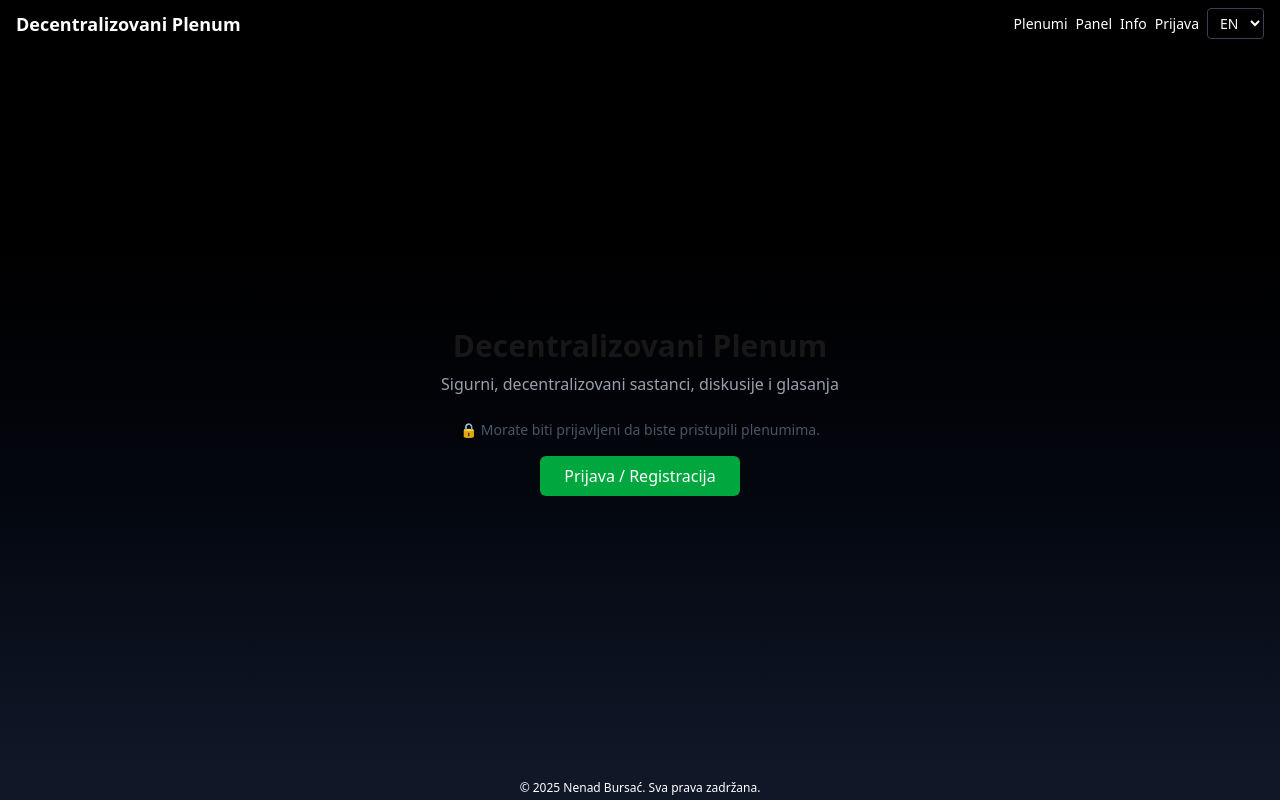
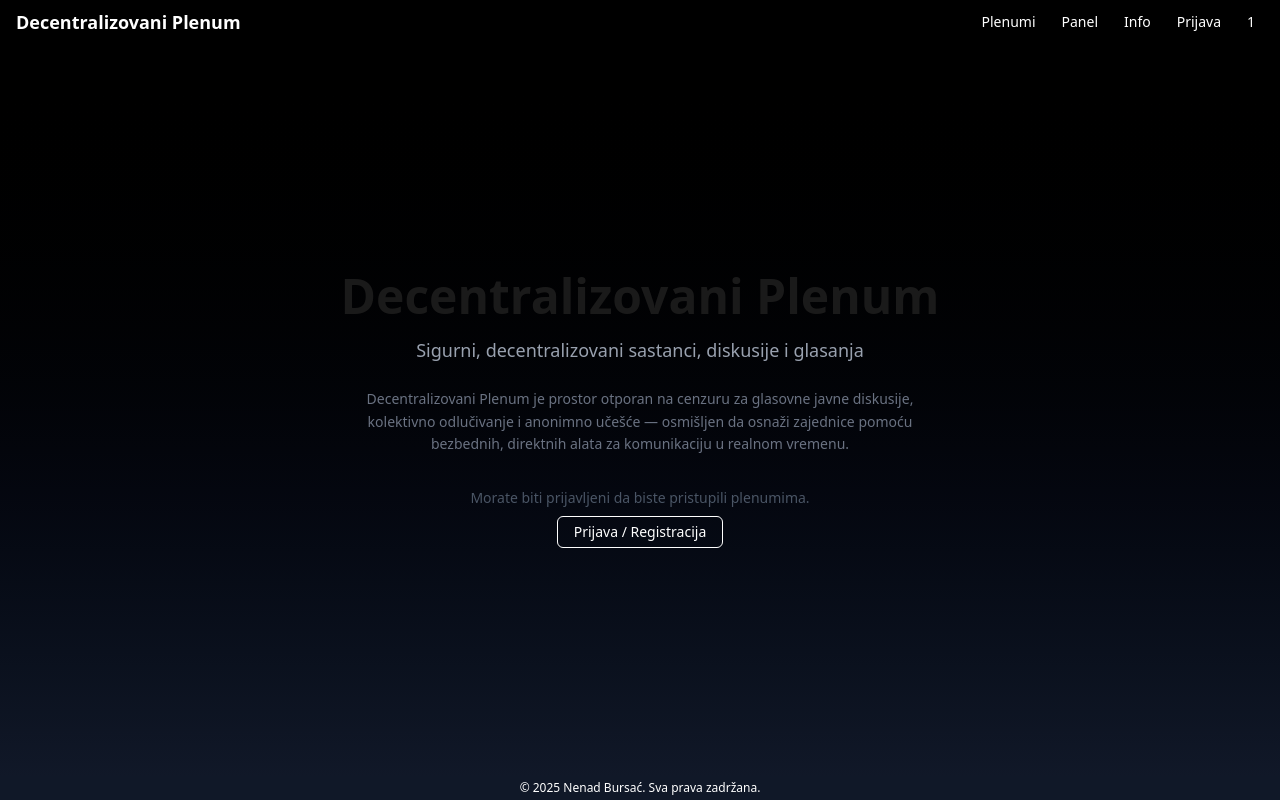
Before and after one commit to nbursa/AgoraNet, a Next.js app in the folder client/: page /1 in a window 1280 px wide. Built offline with nearby package versions, Linux system fonts and the light colour scheme; no server answers.

Commit message:
feat: refactor app button

```diff
--- a/client/messages/en.json
+++ b/client/messages/en.json
@@ -19,6 +19,7 @@
   "home": {
     "title": "Decentralized Meeting",
     "description": "Secure, decentralized meetings, discussions & voting",
+    "longDescription": "Decentralized Plenum is a censorship-resistant space for voice-based public discussions, collective decisions, and anonymous participation — designed to empower communities with real-time, secure peer-to-peer tools.",
     "viewRooms": "View Active Rooms",
     "createRoom": "Create New Room",
     "loginRequired": "You must be logged in to access rooms.",
@@ -61,7 +62,8 @@
     "loginBtn": "Login",
     "error": "Invalid credentials",
     "noAccount": "Don't have an account?",
-    "registerHere": "Register here"
+    "registerHere": "Register here",
+    "invalidCredentials": "Invalid username or password"
   },
   "register": {
     "title": "Create Your Account",
@@ -76,7 +78,9 @@
     "haveAccount": "Already have an account?",
     "loginHere": "Login here",
     "mismatch": "Passwords do not match",
-    "error": "Registration failed. Try again."
+    "error": "Registration failed. Try again.",
+    "userExists": "Username already exists. Please log in.",
+    "userExistsWrongPassword": "Username already exists, but the password is incorrect. Please log in."
   },
   "dashboard": {
     "title": "Dashboard",
--- a/client/messages/sr.json
+++ b/client/messages/sr.json
@@ -19,6 +19,7 @@
   "home": {
     "title": "Decentralizovani Plenum",
     "description": "Sigurni, decentralizovani sastanci, diskusije i glasanja",
+    "longDescription": "Decentralizovani Plenum je prostor otporan na cenzuru za glasovne javne diskusije, kolektivno odlučivanje i anonimno učešće — osmišljen da osnaži zajednice pomoću bezbednih, direktnih alata za komunikaciju u realnom vremenu.",
     "viewRooms": "Pogledaj Aktivne Plenume",
     "createRoom": "Kreiraj Novi Plenum",
     "loginRequired": "Morate biti prijavljeni da biste pristupili plenumima.",
@@ -61,7 +62,8 @@
     "loginBtn": "Prijavi se",
     "error": "Neispravni podaci",
     "noAccount": "Nemate nalog?",
-    "registerHere": "Registrujte se ovde"
+    "registerHere": "Registrujte se ovde",
+    "invalidCredentials": "Pogrešno korisničko ime ili lozinka"
   },
   "register": {
     "title": "Kreiraj Nalog",
--- a/client/package.json
+++ b/client/package.json
@@ -10,7 +10,10 @@
   },
   "dependencies": {
     "@headlessui/react": "^2.2.0",
+    "@radix-ui/react-slot": "^1.1.2",
     "axios": "^1.8.3",
+    "class-variance-authority": "^0.7.1",
+    "clsx": "^2.1.1",
     "lucide-react": "^0.483.0",
     "next": "15.2.2",
     "next-auth": "^4.24.11",
@@ -18,7 +21,8 @@
     "react": "^19.0.0",
     "react-dom": "^19.0.0",
     "recharts": "^2.15.1",
-    "socket.io-client": "^4.8.1"
+    "socket.io-client": "^4.8.1",
+    "tailwind-merge": "^3.0.2"
   },
   "devDependencies": {
     "@eslint/eslintrc": "^3",
--- a/client/src/app/[locale]/page.tsx
+++ b/client/src/app/[locale]/page.tsx
@@ -3,6 +3,7 @@
 import { useRouter } from "next/navigation";
 import { useTranslations, useLocale } from "next-intl";
 import { useEffect, useState } from "react";
+import { Button } from "@/components/Button";
 
 export default function HomePage() {
   const router = useRouter();
@@ -20,35 +21,28 @@ export default function HomePage() {
   };
 
   return (
-    <div className="flex-1 flex items-center justify-center w-full px-4 py-6">
-      <div className="flex flex-col items-center w-full max-w-2xl text-center">
-        <h1 className="text-3xl font-bold">{t("title")}</h1>
-        <p className="mt-2 text-gray-400">{t("description")}</p>
+    <div className="flex-1 flex items-center justify-center w-full px-4 py-8">
+      <div className="flex flex-col items-center w-full max-w-3xl text-center">
+        <h1 className="text-4xl sm:text-5xl font-bold mb-4">{t("title")}</h1>
+        <p className="text-gray-400 text-lg max-w-2xl">{t("description")}</p>
+
+        <p className="mt-6 text-gray-500 text-sm max-w-xl leading-relaxed">
+          {t("longDescription")}
+        </p>
 
         {isAuthenticated ? (
-          <div className="w-full mt-6 gap-4 flex flex-col xs:flex-row items-center justify-center">
-            <button
-              onClick={() => goTo("/rooms")}
-              className="w-full xs:w-auto bg-blue-600 text-white px-6 py-2 rounded-md"
-            >
-              {t("viewRooms")}
-            </button>
-            <button
-              onClick={() => goTo("/rooms/new")}
-              className="w-full xs:w-auto bg-purple-600 text-white px-6 py-2 rounded-md"
-            >
+          <div className="w-full mt-8 gap-4 flex flex-col sm:flex-row items-center justify-center">
+            <Button onClick={() => goTo("/rooms")}>{t("viewRooms")}</Button>
+            <Button onClick={() => goTo("/rooms/new")} variant="outline">
               {t("createRoom")}
-            </button>
+            </Button>
           </div>
         ) : (
-          <div className="mt-6">
-            <p className="text-gray-600 text-sm">🔒 {t("loginRequired")}</p>
-            <button
-              onClick={() => goTo("/login")}
-              className="w-full xs:w-auto mt-4 bg-green-600 text-white px-6 py-2 rounded-md"
-            >
+          <div className="mt-8">
+            <p className="text-gray-600 text-sm mb-2">{t("loginRequired")}</p>
+            <Button onClick={() => goTo("/login")} variant="outline">
               {t("loginBtn")}
-            </button>
+            </Button>
           </div>
         )}
       </div>
--- a/client/src/app/globals.css
+++ b/client/src/app/globals.css
@@ -1,16 +1,32 @@
 @import "tailwindcss";
 
 :root {
-  --background: #ffffff;
-  --foreground: #171717;
+  --background: 255 100% 100%;
+  --foreground: 0 0% 10%;
+  --primary: 222.2 89% 90%;
+  --primary-foreground: 222.2 89% 10%;
+  --secondary: 0 0% 100%;
+  --secondary-foreground: 0 0% 20%;
+  --secondary-hover: 0 0% 100% / 0.08;
+  --border: 220 13% 91%;
+  --input: 220 13% 91%;
+  --ring: 222.2 89% 55%;
   --font-sans: var(--font-geist-sans);
   --font-mono: var(--font-geist-mono);
 }
 
 @media (prefers-color-scheme: dark) {
   :root {
-    --background: #0a0a0a;
-    --foreground: #ededed;
+    --background: 222.2 47.4% 11.2%;
+    --foreground: 210 40% 98%;
+    --primary: 210 40% 98%;
+    --primary-foreground: 222.2 47.4% 11.2%;
+    --secondary: 0 0% 100%;
+    --secondary-foreground: 0 0% 95%;
+    --secondary-hover: 0 0% 100% / 0.08;
+    --border: 217.2 32.6% 17.5%;
+    --input: 217.2 32.6% 17.5%;
+    --ring: 210 40% 98%;
   }
 }
 
@@ -38,8 +54,8 @@ body {
 
 body {
   position: relative;
-  background: var(--background);
-  color: var(--foreground);
+  background: hsl(var(--background));
+  color: hsl(var(--foreground));
   font-family: var(--font-sans), sans-serif;
   -webkit-font-smoothing: antialiased;
   -moz-osx-font-smoothing: grayscale;
@@ -60,3 +76,8 @@ button:enabled:hover {
 button:disabled {
   cursor: not-allowed;
 }
+
+button:focus-visible {
+  outline: none;
+  box-shadow: none;
+}
--- /dev/null
+++ b/client/src/components/Button.tsx
@@ -0,0 +1,52 @@
+import { Slot } from "@radix-ui/react-slot";
+import { cva, type VariantProps } from "class-variance-authority";
+import { cn } from "@/lib/utils";
+
+const buttonVariants = cva(
+  "inline-flex items-center justify-center rounded-md text-sm font-medium transition-colors disabled:opacity-50 disabled:pointer-events-none ring-offset-background",
+  {
+    variants: {
+      variant: {
+        default:
+          "bg-white text-black border border-gray-200 hover:bg-white/10 hover:text-white",
+        outline:
+          "border border-white text-white hover:bg-white/10 hover:border-white/70",
+        ghost: "text-white hover:bg-white/20 border border-transparent",
+      },
+      size: {
+        default: "h-8 px-4 py-1",
+        sm: "h-7 px-2",
+        lg: "h-11 px-8",
+        icon: "h-10 w-10",
+      },
+    },
+    defaultVariants: {
+      variant: "default",
+      size: "default",
+    },
+  }
+);
+
+export interface ButtonProps
+  extends React.ButtonHTMLAttributes<HTMLButtonElement>,
+    VariantProps<typeof buttonVariants> {
+  asChild?: boolean;
+}
+
+export function Button({
+  className,
+  variant,
+  size,
+  asChild = false,
+  ...props
+}: ButtonProps) {
+  const Comp = asChild ? Slot : "button";
+  return (
+    <Comp
+      className={cn(buttonVariants({ variant, size, className }))}
+      {...props}
+    />
+  );
+}
+
+export { buttonVariants };
--- a/client/src/components/Header.tsx
+++ b/client/src/components/Header.tsx
@@ -1,9 +1,10 @@
 "use client";
 
-import { useEffect, useState } from "react";
+import { useEffect, useRef, useState } from "react";
 import { useTranslations, useLocale } from "next-intl";
 import { usePathname, useRouter, Link } from "@/i18n/navigation";
 import { isAuthenticated, logout } from "@/lib/api";
+import { Button } from "./Button";
 
 export default function Header() {
   const t = useTranslations("common");
@@ -12,12 +13,31 @@ export default function Header() {
   const router = useRouter();
 
   const [loggedIn, setLoggedIn] = useState(false);
+  const [showLangMenu, setShowLangMenu] = useState(false);
+  const langRef = useRef<HTMLDivElement>(null);
 
   useEffect(() => {
-    setLoggedIn(isAuthenticated());
+    const checkAuth = () => setLoggedIn(isAuthenticated());
+    checkAuth();
+
+    const handleStorage = () => checkAuth();
+    window.addEventListener("storage", handleStorage);
+
+    const handleClickOutside = (e: MouseEvent) => {
+      if (langRef.current && !langRef.current.contains(e.target as Node)) {
+        setShowLangMenu(false);
+      }
+    };
+    window.addEventListener("click", handleClickOutside);
+
+    return () => {
+      window.removeEventListener("storage", handleStorage);
+      window.removeEventListener("click", handleClickOutside);
+    };
   }, []);
 
   const switchLocale = (nextLocale: string) => {
+    setShowLangMenu(false);
     router.replace(pathname, { locale: nextLocale });
   };
 
@@ -27,37 +47,53 @@ export default function Header() {
         {t("title")}
       </Link>
 
-      {/* Hide nav on mobile */}
-      <nav className="hidden md:flex items-center gap-2">
-        <Link href="/rooms" className="hover:text-gray-300">
-          {t("rooms")}
-        </Link>
-        <Link href="/dashboard" className="hover:text-gray-300">
-          {t("dashboard")}
-        </Link>
-        <Link href="/about" className="hover:text-gray-300">
-          {t("about")}
-        </Link>
+      <nav className="hidden md:flex items-center gap-2 relative">
+        <Button asChild variant="ghost" size="sm">
+          <Link href="/rooms">{t("rooms")}</Link>
+        </Button>
+        <Button asChild variant="ghost" size="sm">
+          <Link href="/dashboard">{t("dashboard")}</Link>
+        </Button>
+        <Button asChild variant="ghost" size="sm">
+          <Link href="/about">{t("about")}</Link>
+        </Button>
         {loggedIn ? (
-          <button
-            onClick={logout}
-            className="hover:text-gray-300 cursor-pointer"
+          <Button onClick={logout} variant="ghost" size="sm">
+            {t("logout")}
+          </Button>
+        ) : (
+          <Button asChild variant="ghost" size="sm">
+            <Link href="/login">{t("login")}</Link>
+          </Button>
+        )}
+
+        {/* Language Selector */}
+        <div className="relative" ref={langRef}>
+          <Button
+            onClick={() => setShowLangMenu((prev) => !prev)}
+            variant="ghost"
+            size="sm"
+            className="ring-0 outline-none focus:ring-0 focus:outline-none"
           >
-            {t("logout")}
-          </button>
-        ) : (
-          <Link href="/login" className="hover:text-gray-300">
-            {t("login")}
-          </Link>
-        )}
-        <select
-          value={locale}
-          onChange={(e) => switchLocale(e.target.value)}
-          className="bg-black border border-gray-700 text-white px-2 py-1 rounded"
-        >
-          <option value="en">EN</option>
-          <option value="sr">SR</option>
-        </select>
+            {locale.toUpperCase()}
+          </Button>
+          {showLangMenu && (
+            <div className="absolute right-0 mt-1 bg-black border border-gray-700 rounded shadow-md z-50">
+              <button
+                onClick={() => switchLocale("en")}
+                className="block w-full text-left px-4 py-2 hover:bg-white/10"
+              >
+                English
+              </button>
+              <button
+                onClick={() => switchLocale("sr")}
+                className="block w-full text-left px-4 py-2 hover:bg-white/10"
+              >
+                Srpski
+              </button>
+            </div>
+          )}
+        </div>
       </nav>
     </header>
   );
--- /dev/null
+++ b/client/src/lib/utils.ts
@@ -0,0 +1,6 @@
+import { ClassValue, clsx } from "clsx";
+import { twMerge } from "tailwind-merge";
+
+export function cn(...inputs: ClassValue[]) {
+  return twMerge(clsx(...inputs));
+}
--- a/client/tailwind.config.ts
+++ b/client/tailwind.config.ts
@@ -1,7 +1,7 @@
 import type { Config } from "tailwindcss";
 
 const config: Config = {
-  darkMode: "media",
+  darkMode: "media", // ili 'class' ako koristiš klasno prebacivanje
   content: [
     "./src/app/**/*.{ts,tsx}",
     "./src/components/**/*.{ts,tsx}",
@@ -14,8 +14,23 @@ const config: Config = {
     },
     extend: {
       colors: {
-        background: "var(--color-background)",
-        foreground: "var(--color-foreground)",
+        background: "hsl(var(--background))",
+        foreground: "hsl(var(--foreground))",
+        primary: "hsl(var(--primary))",
+        "primary-foreground": "hsl(var(--primary-foreground))",
+        secondary: "hsl(var(--secondary))",
+        "secondary-foreground": "hsl(var(--secondary-foreground))",
+        muted: "hsl(var(--muted))",
+        "muted-foreground": "hsl(var(--muted-foreground))",
+        accent: "hsl(var(--accent))",
+        "accent-foreground": "hsl(var(--accent-foreground))",
+        destructive: "hsl(var(--destructive))",
+        "destructive-foreground": "hsl(var(--destructive-foreground))",
+        border: "hsl(var(--border))",
+        input: "hsl(var(--input))",
+        ring: "hsl(var(--ring))",
+        card: "hsl(var(--card))",
+        "card-foreground": "hsl(var(--card-foreground))",
       },
       fontFamily: {
         sans: "var(--font-sans)",
```
Also changed, not shown: client/src/app/[locale]/login/page.tsx (+7 -3 lines), client/src/app/[locale]/register/page.tsx (+10 -3 lines), 1 other file (tests, documents, lock files or other folders).
